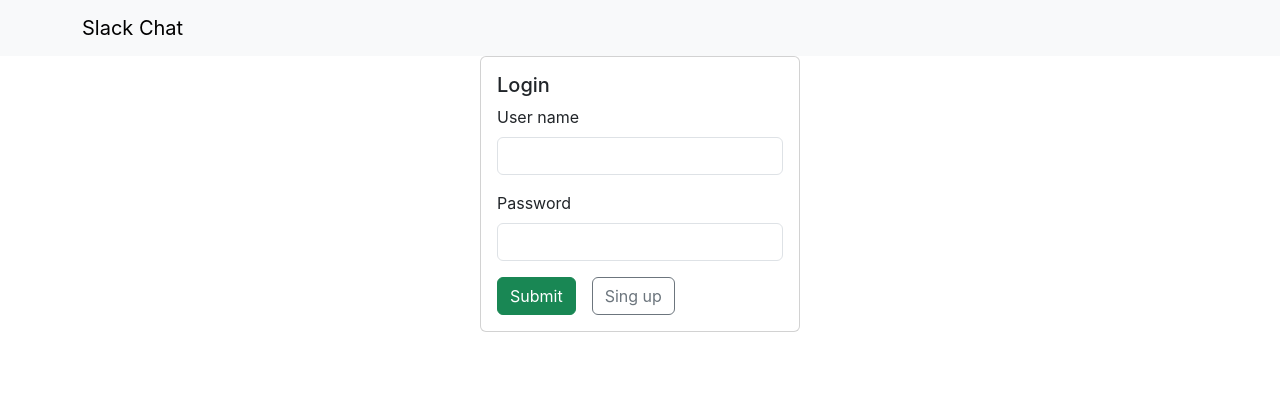
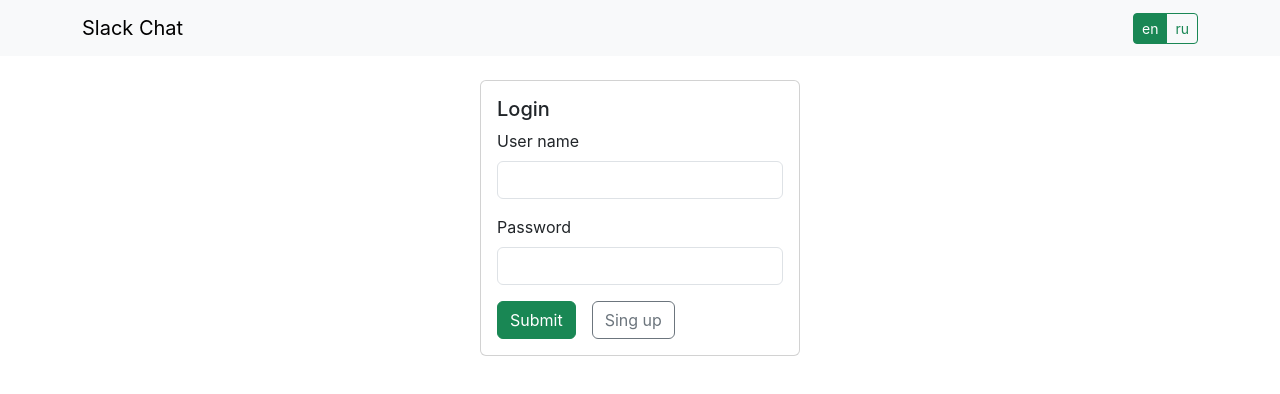
Before and after one commit to ArtemKanikevich/js-react-developer-project-12, a React (Create React App) app in the folder frontend/: page /login in a window 1280 px wide. Shown: the top 394 px of the page. Built offline with nearby package versions, Linux system fonts and the light colour scheme.

Commit message:
Init i18n

```diff
--- a/frontend/package.json
+++ b/frontend/package.json
@@ -11,9 +11,11 @@
     "axios": "^1.7.2",
     "bootstrap": "^5.3.3",
     "formik": "^2.4.6",
+    "i18next": "^23.12.2",
     "react": "^18.3.1",
     "react-bootstrap": "^2.10.4",
     "react-dom": "^18.3.1",
+    "react-i18next": "^15.0.0",
     "react-redux": "^9.1.2",
     "react-router-dom": "^6.25.1",
     "react-scripts": "5.0.1",
--- a/frontend/src/Components/Login.jsx
+++ b/frontend/src/Components/Login.jsx
@@ -9,14 +9,7 @@
 
 import logins from '../routes.js';
 import { setLogIn, removeLogIn, setError } from '../Slices/autorizSlice.js';
-
-
-const schema = yup.object().shape({
-    username: yup.string().required().trim().min(3, 'User name must be at least 3 characters long').
-    max(20, "User name must be 20 characters or less").
-    required("User name is a required field"),
-    password: yup.string().required().min(4, 'Password must be at least 4 characters long'),
-  });
+import { useTranslation } from 'react-i18next';
 
 /*fields - объект с ключами полей userName, password.
 const validate = (fields) => {
@@ -33,18 +26,26 @@
     //const navigate = useNavigate();
     // Возвращает метод store.dispatch() текущего хранилища
     const dispatch = useDispatch();
-
+    const { t } = useTranslation();
+    // validation object
+    const schema = yup.object().shape({
+      username: yup.string().trim().min(3, t('login_message_1')).
+      max(20, t('login_message_2')).required(t('login_message_3')),
+      password: yup.string().required(t('login_message_4')).
+      min(5, t('login_message_5')),
+    });
     //render error from state.auth
     const ShowAuthError = () => {
       const err = useSelector((state) => state.auth.error);
       if (err === "") return;
       return (
-        <div>{err}</div>
+        <div>{t('error') + err}</div>
       )
     };
 
     const autorizRequest = async (values) => {
       try {
+        //get id Token in login request
         const response = await axios.post(logins.loginPath(),values);
         localStorage.setItem('userIdToken', response.data.token);
         console.log(localStorage);
@@ -52,7 +53,8 @@
       }
       catch (err) {
         console.error (err);
-        dispatch(setError(err.message));
+        // save error in state
+        dispatch(setError(err.response ? err.response.statusText +`. `+err.message : err.message));
       }
     };
 
@@ -72,12 +74,12 @@
 
     <Card style={{ width: '20rem', margin: 'auto', }}>
      <Card.Body>
-     <Card.Title>Login</Card.Title>
+     <Card.Title>{t('login')}</Card.Title>
 
       <Form onSubmit={formik.handleSubmit}>
 
         <Form.Group className="mb-3" controlId="FormLogin.username">
-         <Form.Label >User name</Form.Label>
+         <Form.Label >{t('user_name')}</Form.Label>
           <Form.Control
            //id="username"
            name="username"
@@ -94,7 +96,7 @@
         </Form.Group>
 
         <Form.Group className="mb-3" controlId="FormLogin.password">
-          <Form.Label>Password</Form.Label>
+          <Form.Label>{t('password')}</Form.Label>
            <Form.Control
             //id="password"
             name="password"
@@ -111,8 +113,8 @@
         </Form.Group>
 
         <Stack direction="horizontal" gap={3}>
-          <Button variant="success" type="submit">Submit</Button>
-          <Button variant="outline-secondary">Sing up</Button>{' '}
+          <Button variant="success" type="submit">{t('submit')}</Button>
+          <Button variant="outline-secondary">{t('sing_up')}</Button>
         </Stack>
 
         <ShowAuthError/>
--- a/frontend/src/Components/Navbar.jsx
+++ b/frontend/src/Components/Navbar.jsx
@@ -1,16 +1,53 @@
 import React from 'react';
-//import { Navbar, Container } from 'react-bootstrap';
-import Container from 'react-bootstrap/Container';
-import Navbar from 'react-bootstrap/Navbar';
+import { Navbar, ButtonGroup, ToggleButton, Container, Button } from 'react-bootstrap';
+import { useTranslation } from 'react-i18next';
+import { useState } from 'react';
 
+
+function LngButtons() {
+  const { t, i18n } = useTranslation();
+  //i18n.changeLanguage("ru");
+  const [radioValue, setRadioValue] = useState('en');
+
+  const radios = [
+    { name: t('leng_en'), value: 'en' },
+    { name: t('leng_ru'), value: 'ru' },
+  ];
+
+  return (
+    <ButtonGroup>
+        {radios.map((radio, idx) => (
+          <ToggleButton
+            size="sm"
+            key={idx}
+            id={`radio-${idx}`}
+            type="radio"
+            variant='outline-success'
+            name="radio"
+            value={radio.value}
+            checked={radioValue === radio.value}
+            onChange={(e) => {
+              setRadioValue(e.currentTarget.value);
+              i18n.changeLanguage(e.currentTarget.value);
+            }}
+          >
+            {radio.name}
+          </ToggleButton>
+        ))}
+      </ButtonGroup>
+  );
+}
 const NavbarContainer = () => {
+
     return (
       <>
       <Navbar expand="sm" bg="light" className="bg-body-tertiary" data-bs-theme="light">
         <Container>
           <Navbar.Brand href="#">Slack Chat</Navbar.Brand>
+          <LngButtons/>
         </Container>
       </Navbar>
+      <br />
       </>
     );
   }
--- /dev/null
+++ b/frontend/src/i18n/en.js
@@ -0,0 +1,23 @@
+
+const en = {
+    translation: {
+
+        login: 'Login',
+        submit: 'Submit',
+        sing_up: 'Sing up',
+        user_name: 'User name',
+        password: 'Password',
+        leng_ru: 'ru',
+        leng_en: 'en',
+
+        login_message_1: 'User name must be at least 3 characters long',
+        login_message_2: 'User name must be 20 characters or less',
+        login_message_3: 'User name is a required field',
+        login_message_4: 'Password is a required field',
+        login_message_5: 'Password must be at least 5 characters long',
+        error: 'Error ! ',
+
+    }
+  };
+
+  export default en;
--- /dev/null
+++ b/frontend/src/i18n/i18n.js
@@ -0,0 +1,20 @@
+import i18n from 'i18next';
+import { initReactI18next } from 'react-i18next';
+import en from './en.js';
+import ru from './ru.js';
+
+i18n
+  .use(initReactI18next) // передайте инстанс i18n в react-i18next
+  .init({
+    resources: {
+        en,
+        ru
+    },
+    lng: 'en', // язык по умолчанию
+    keySeparator: false, // используйте точки в ключах переводов
+    interpolation: {
+      escapeValue: false, // для React не нужно экранировать значения
+    }
+  });
+
+export default i18n;
--- /dev/null
+++ b/frontend/src/i18n/ru.js
@@ -0,0 +1,22 @@
+const ru = {
+    translation: {
+
+        login: 'Войти',
+        submit: 'Войти',
+        sing_up: 'Регистрация',
+        user_name: 'Ваш ник',
+        password: 'Пароль',
+        leng_ru: "ру",
+        leng_en: "анг",
+
+        login_message_1: 'Ваш ник должен быть не менее 3-х символов',
+        login_message_2: 'Ваш ник должен быть не более 20-и символов',
+        login_message_3: 'Ваш ник должен быть заполнен',
+        login_message_4: 'Пароль должен быть заполнен',
+        login_message_5: 'Пароль должен быть не менее 5-и символов',
+        error: 'Ошибка ! ',
+
+    }
+  };
+
+  export default ru;
--- a/frontend/src/index.js
+++ b/frontend/src/index.js
@@ -5,6 +5,7 @@
 import './index.css';
 import App from './App';
 import reportWebVitals from './reportWebVitals';
+import i18n from'./i18n/i18n.js';
 
 const root = ReactDOM.createRoot(document.getElementById('root'));
 root.render(
--- a/frontend/src/routes.js
+++ b/frontend/src/routes.js
@@ -1,4 +1,4 @@
-const apiPath = '/api/v1';
+const apiPath = '/api/v1'; //v1 !!!!
 
 export default {
   loginPath: () => [apiPath, 'login'].join('/'),
```
Also changed, not shown: 1 other file (tests, documents, lock files or other folders).
